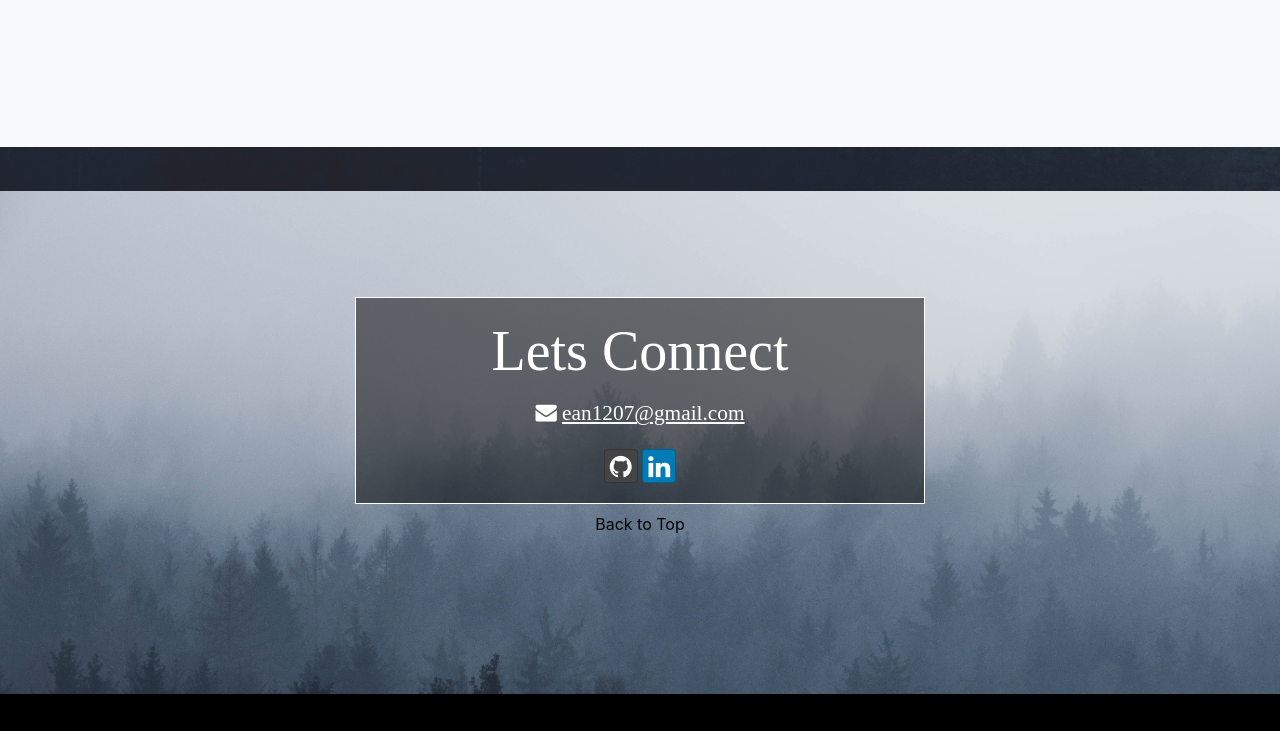
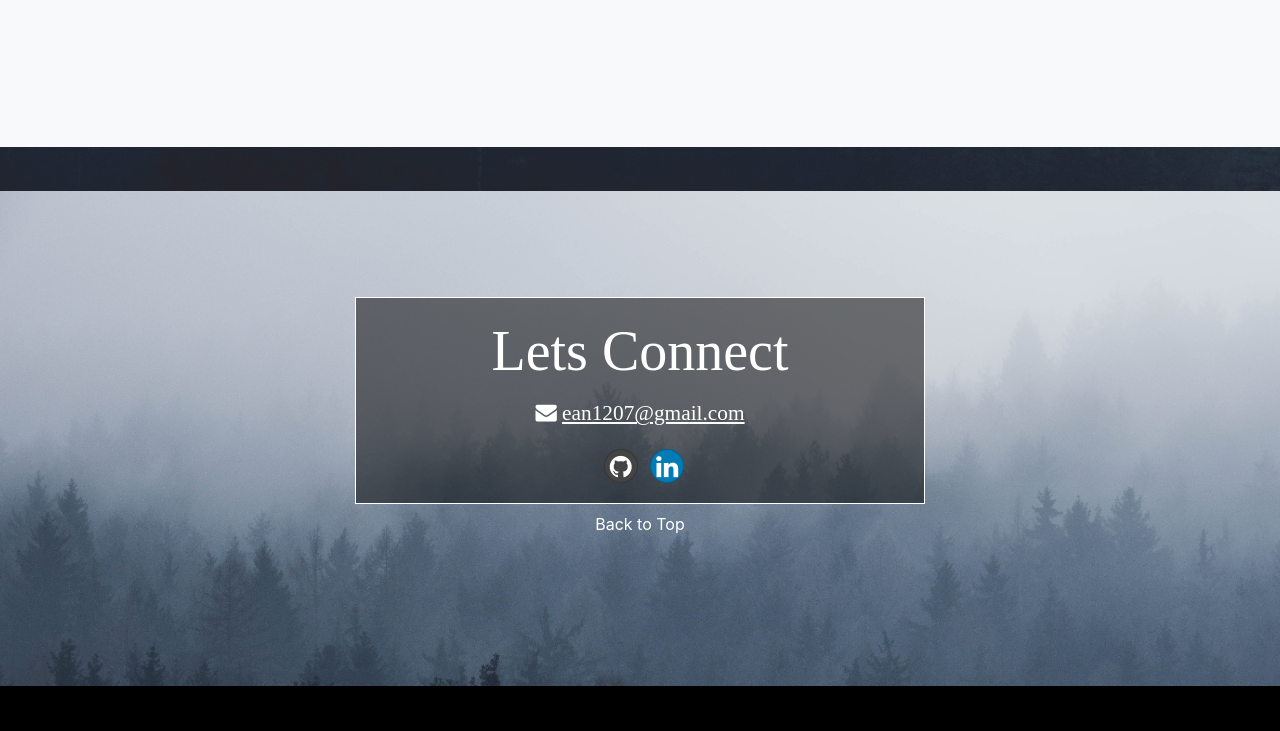
Before and after one commit to ervinCodes/LandingPage, a website: page index.html in a window 1280 px wide. Shown: the part 2209-2940 px from the top of the page. Drawn offline with nearby package versions, Linux system fonts and the light colour scheme; a web font is replaced by a local one.

Commit message:
Added Background to Social Icons

```diff
--- a/css/styles.css
+++ b/css/styles.css
@@ -55,6 +55,9 @@ h1, h2, p {
     width: auto;
 }
 
+/* Projects */
+
+
 /* Contact Page */
 
 #connect {
@@ -63,6 +66,16 @@ h1, h2, p {
     text-align: center;
     padding: 20px;
 }
+
+.social {
+    text-align: center;
+    height: auto;
+    width: auto;
+    background: rgba(255, 255, 255, 0.144);
+    border-radius: 100%;
+    line-height: 2rem;
+    color: rgba(255, 255, 255, 0.3);
+  }
 
 /* Footer */
 
--- a/index.html
+++ b/index.html
@@ -67,7 +67,7 @@
         <div class="container">
             <div class="row">
                 <div class="col-md-5 mx-auto">
-                    <img src="./images/me.JPG" class="img-fluid shadow-2-strong hover-shadow rounded-circle mx-auto d-block" alt="Responsive image">
+                    <img src="./images/me.JPG" class="img-fluid shadow-lg rounded-circle mx-auto d-block" alt="Responsive image">
                 </div>
                 <div class="col-md-7 mx-auto">
                     <h2 class="text-center line"><strong>About Me</strong></h2>
@@ -85,7 +85,7 @@
                             <span class="badge badge-pill badge-secondary">Dependable</span>
                         </p>
                     </br>
-                    <img src="http://ghchart.rshah.org/2980B9/pointblank3d" alt="Name Your GitHub chart" />
+                    <img class="img-fluid mx-auto d-block shadow" src="http://ghchart.rshah.org/2980B9/pointblank3d" alt="Name Your GitHub chart" />
                 </div>
             </div>
         </div>
@@ -118,7 +118,7 @@
       </section>
 
     <!-- Project #1 Modal -->
-    <div class="modal fade" id="project1" tabindex="-1" role="dialog" aria-labelledby="exampleModalCenterTitle" aria-hidden="true">
+    <div class="modal fade" id="project1" tabindex="-1" role="dialog" aria-labelledby="exampleModalCenterTitle" aria-hidden="true"> -->
         <div class="modal-dialog modal-dialog-centered" role="document">
             <div class="modal-content">
                 <div class="modal-header">
@@ -141,6 +141,7 @@
         </div>
     </div>
 
+
     <!-- Contact -->
     <section id="contact">
         <div class="container text-white">
@@ -156,16 +157,16 @@
                             </i>
                         </a>
                     </p>
-                        <a class="btn btn-social-icon btn-github text-white" href="http://github.com/" target="_blank">
+                        <a class="btn btn-social-icon btn-github text-white social mx-2" href="http://github.com/" target="_blank">
                             <i class="fa fa-github fa-lg"></i>
                         </a>
-                        <a class="btn btn-social-icon btn-linkedin text-white" href="http://linkedin.com/" target="_blank">
+                        <a class="btn btn-social-icon btn-linkedin text-white social" href="http://linkedin.com/" target="_blank">
                             <i class="fa fa-linkedin fa-lg"></i>
                         </a>
                 </div>
             </div>
-            <div class="row justify-content-center">
-                <a class="nav-link" href="#" id="top black">Back to Top</a>
+            <div class="row justify-content-center pt-2">
+                <a class="text-white" href="#" id="black">Back to Top</a>
             </div>
         </div>
       </section>
```
